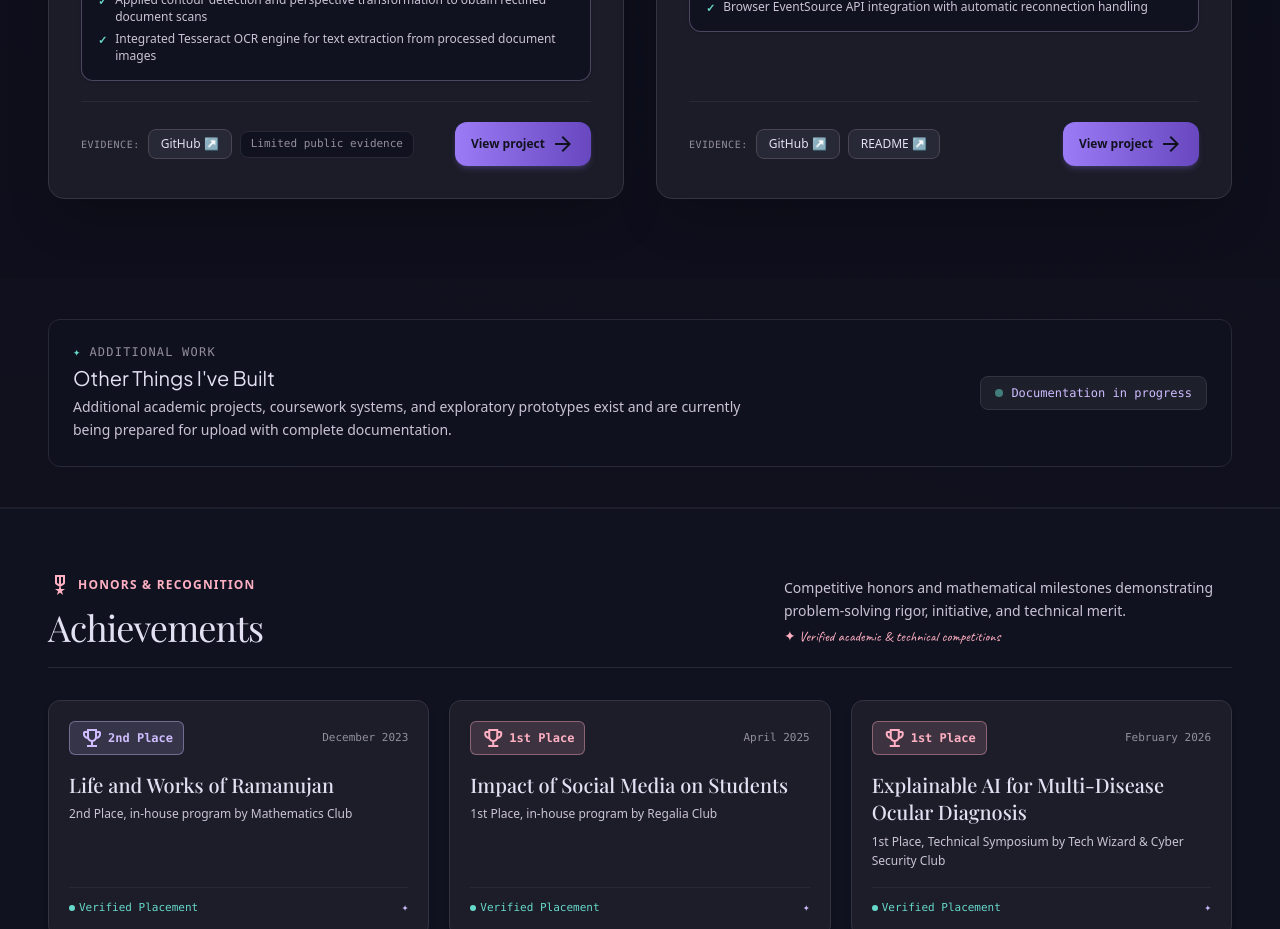
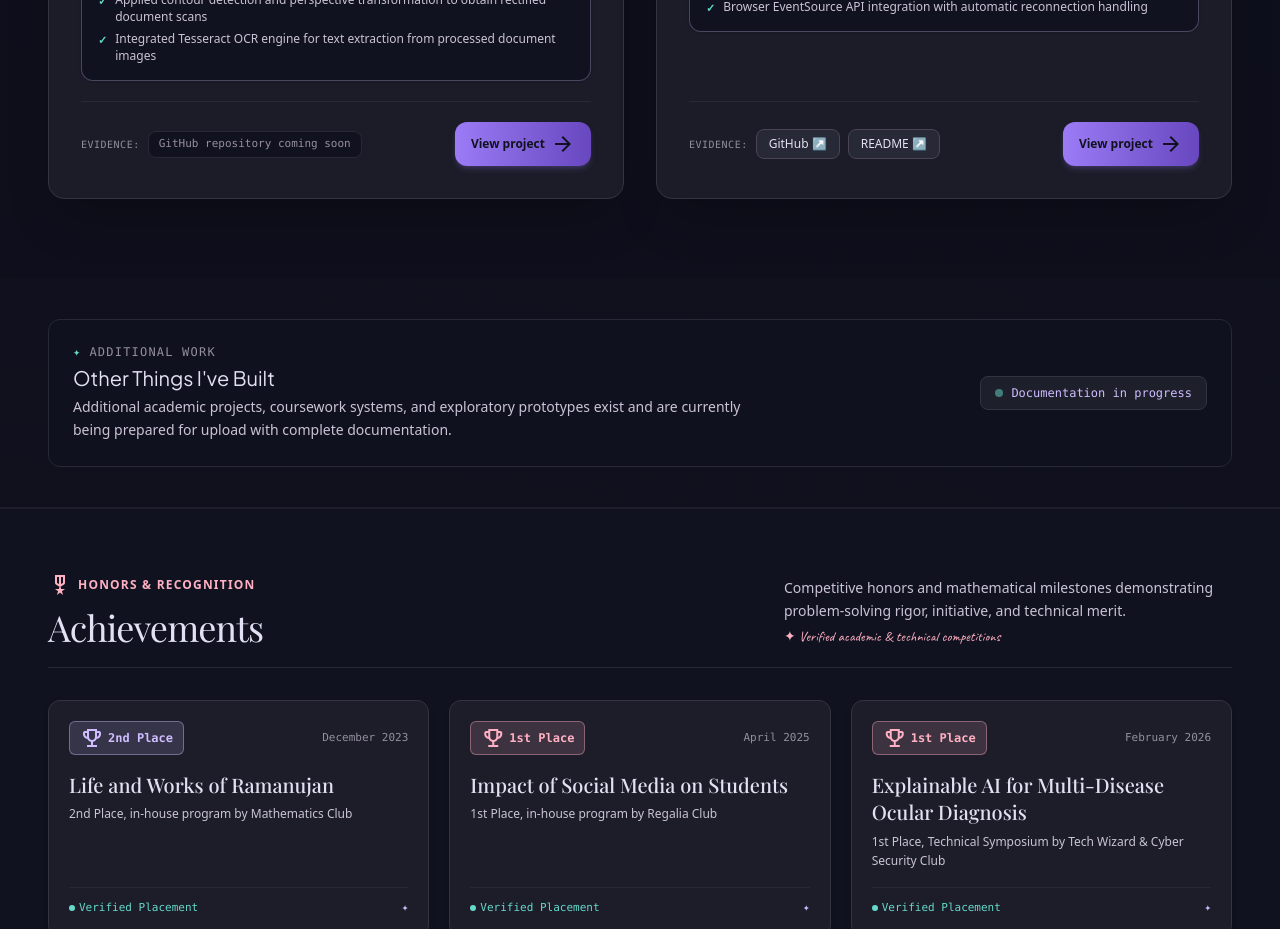
Before and after one commit to jophita-kristen-s/portfolioo, a React (Vite) app: page / in a window 1280 px wide. Shown: the part 6180-7109 px from the top of the page. Built offline with nearby package versions, Linux system fonts and the light colour scheme; a web font is replaced by a local one.

Commit message:
feat(portfolio): update Scanline project repository status
Reconfigure Scanline project to reflect that the repository is currently private and coming soon. Updated UI components to display clearer status messaging for projects with pending source code releases.

```diff
--- a/src/components/FeaturedProjectSection.tsx
+++ b/src/components/FeaturedProjectSection.tsx
@@ -204,7 +204,7 @@ export const FeaturedProjectSection: React.FC<FeaturedProjectSectionProps> = ({
 
                     {!project.githubUrl && !project.evidence?.readmeUrl && project.evidence?.repoStatus !== 'limited' && (
                       <span className="px-2.5 py-1 rounded-lg bg-[#11121f] text-[11px] text-[#948e9e] font-mono border border-[#282936]">
-                        Evidence coming soon
+                        {project.evidence?.repoStatus === 'coming-soon' ? 'GitHub repository coming soon' : 'Evidence coming soon'}
                       </span>
                     )}
                   </div>
--- a/src/components/ProjectModal.tsx
+++ b/src/components/ProjectModal.tsx
@@ -254,8 +254,8 @@ export const ProjectModal: React.FC<ProjectModalProps> = ({ projectId, onClose }
               )}
 
               {!hasGithub && !hasFigma && !hasLiveDemo && (
-                <span className="px-3 py-2 rounded-lg bg-[#1d1f2b] border border-[#282936] text-xs text-[#948e9e] font-mono">
-                  Evidence coming soon
+                <span className="px-3.5 py-2 rounded-lg bg-[#1d1f2b] border border-[#282936] text-xs text-[#948e9e] font-mono min-h-[44px] flex items-center">
+                  {project.evidence?.repoStatus === 'coming-soon' ? 'GitHub repository coming soon' : 'Evidence coming soon'}
                 </span>
               )}
             </div>
@@ -263,6 +263,8 @@ export const ProjectModal: React.FC<ProjectModalProps> = ({ projectId, onClose }
             <p className="text-[11px] text-[#948e9e] font-light mt-3">
               {project.evidence?.repoStatus === 'limited'
                 ? 'Repository available — documentation/code being updated.'
+                : project.evidence?.repoStatus === 'coming-soon' || !hasGithub
+                ? 'GitHub repository coming soon — source code is being prepared for public release.'
                 : 'Public repository and technical artifacts hosted on GitHub for code inspection.'}
             </p>
           </div>
--- a/src/data/portfolioData.ts
+++ b/src/data/portfolioData.ts
@@ -357,11 +357,9 @@ export const ALL_PROJECTS: Project[] = [
       'Perspective warping to produce flattened top-down document scans',
       'Tesseract OCR integration for downstream text recognition'
     ],
-    githubUrl: 'https://github.com/jophita-kristen-s/Scanline.git',
-    githubRepoType: 'public',
+    githubRepoType: 'private',
     evidence: {
-      githubUrl: 'https://github.com/jophita-kristen-s/Scanline.git',
-      repoStatus: 'limited',
+      repoStatus: 'coming-soon',
       demoStatus: 'unavailable'
     }
   },
```
